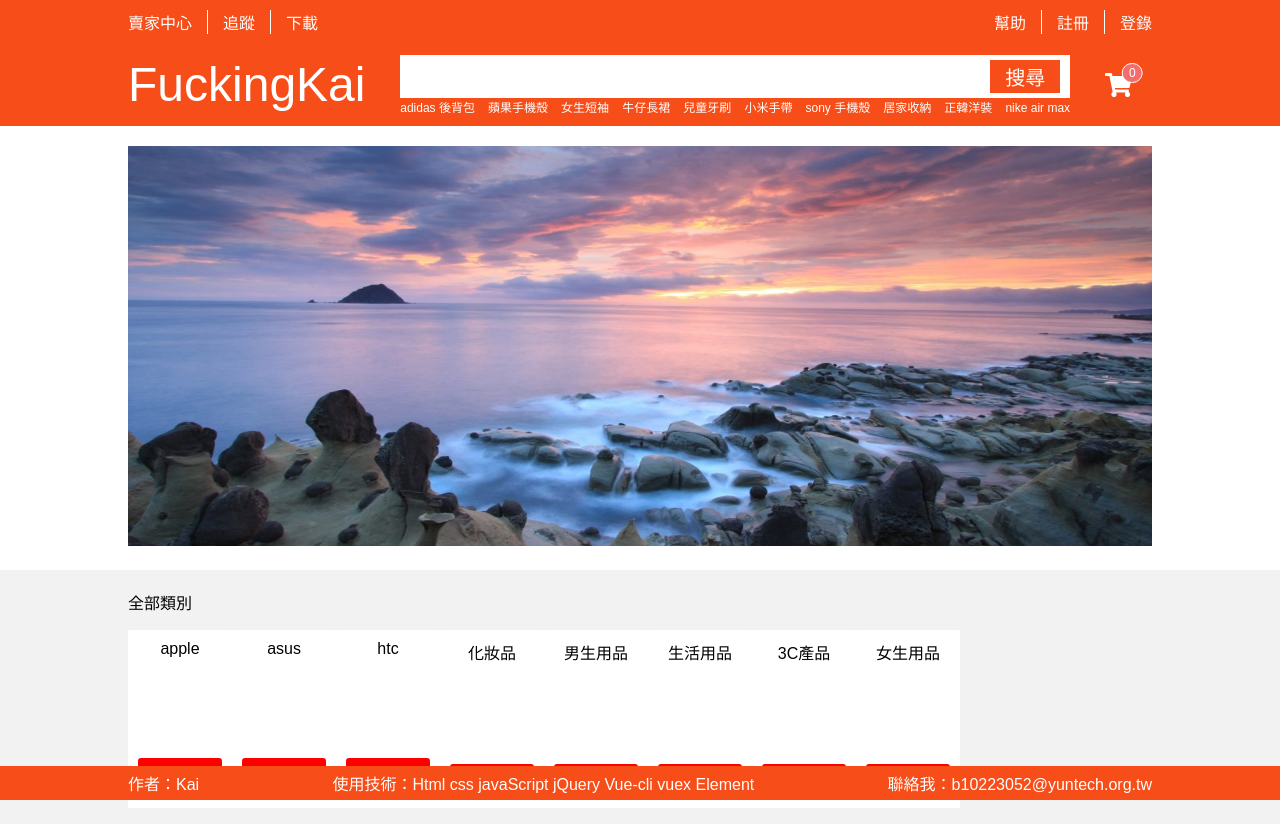
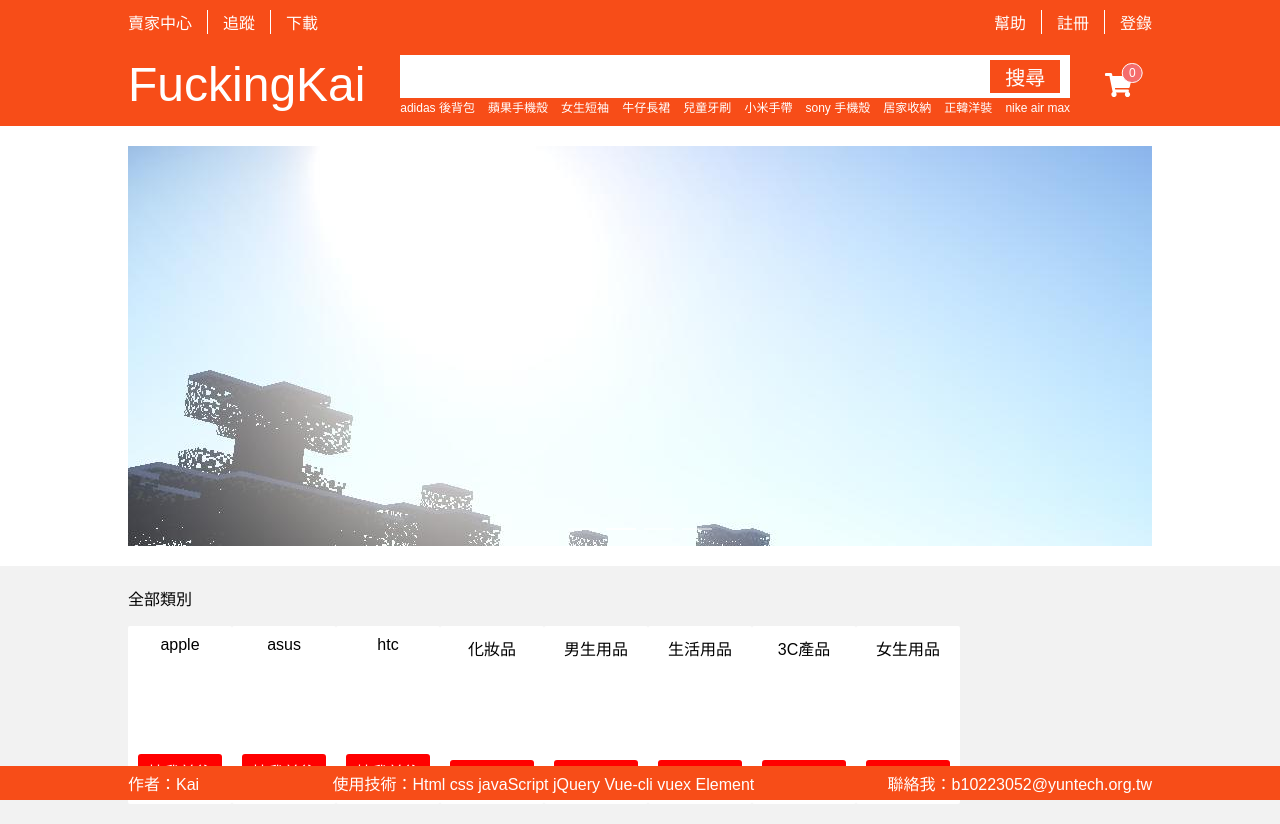
Before and after one commit to LiaoYingKai/shopping_website, a Vue app: page /Home#/Home in a window 1280 px wide. Built offline with nearby package versions, Linux system fonts and the light colour scheme.

Commit message:
slides
do slides by element

```diff
--- a/src/components/ProductList.vue
+++ b/src/components/ProductList.vue
@@ -49,6 +49,7 @@ export default {
       let scrollTop = $(".scrollContent").scrollTop();
       let scrollHeight = $(".scrollContent").prop('scrollHeight')
       if (Math.ceil((pageHeight + scrollTop)) === scrollHeight) {
+        console.log(this.number)
         this.number++;
         this.$store.dispatch('getApi', this.text, this.number)
       }
--- a/src/components/Slide.vue
+++ /dev/null
@@ -1,25 +0,0 @@
-<template >
-<div class="slide">
-  <img :src="`${slide.src}`" alt="">
-</div>
-</template>
-
-<script>
-export default {
-  data() {
-    return {
-
-    }
-  },
-  props: ['slide']
-}
-</script>
-
-<style lang="scss" scoped>
-.slide {
-    img {
-        width: 1024px;
-        height: 400px;
-    }
-}
-</style>
--- a/src/components/SliderBar.vue
+++ b/src/components/SliderBar.vue
@@ -1,34 +1,33 @@
 <template>
 <div class="sliderBar">
-  <div class="" v-for="slide in slides">
-    <Slide :slide="slide" />
-  </div>
+  <el-carousel height="400px">
+    <el-carousel-item v-for="(item,index) in slides" :key="index">
+      <img :src="`${item.src}`" alt="">
+    </el-carousel-item>
+  </el-carousel>
 </div>
 </template>
 
 <script>
-import Slide from "@/components/Slide"
 export default {
   data() {
     return {
       slides: [{
           src: "static/image/slider1.jpg"
         },
-        // {
-        //   src: "static/image/slider2.jpg"
-        // }, {
-        //   src: "static/image/slider3.jpg"
-        // }, {
-        //   src: "static/image/slider4.jpg"
-        // }
+        {
+          src: "static/image/slider2.jpg"
+        }, {
+          src: "static/image/slider3.jpg"
+        }, {
+          src: "static/image/slider4.jpg"
+        }
       ]
     }
   },
-  components: {
-    Slide
-  }
 }
 </script>
 
 <style lang="scss" scoped>
+
 </style>
```
